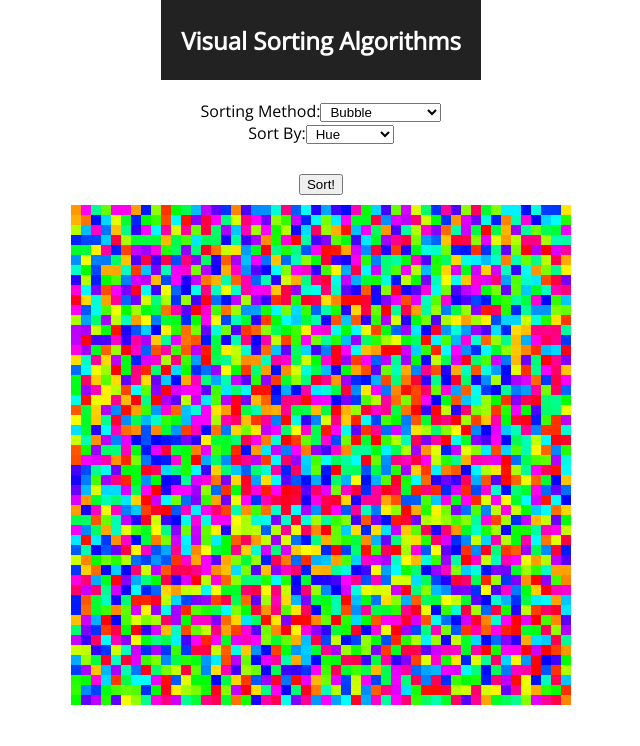
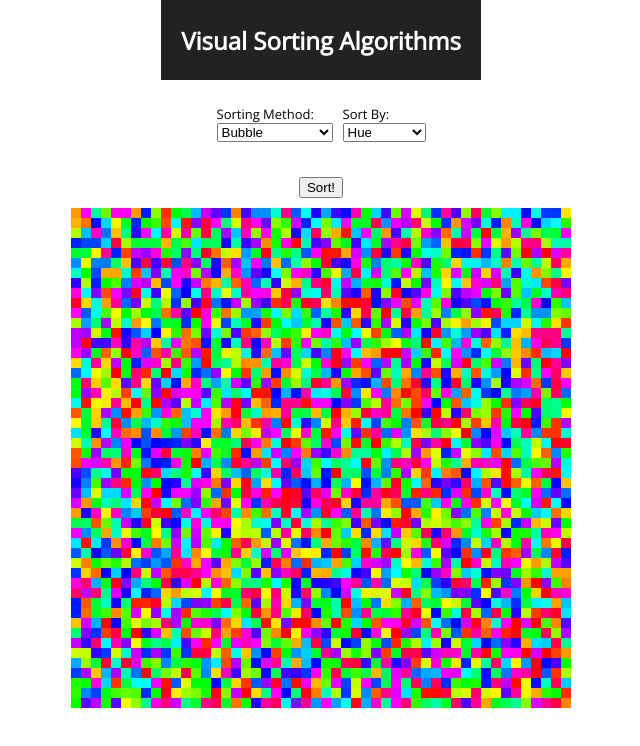
Before and after one commit to naomiajacobs/visualSortingAlgorithms, a React (Create React App) app: page / in a window 1280 px wide. Shown: the top 746 px of the page, without its empty margins (319-959 px from the left). Built offline with nearby package versions, Linux system fonts and the light colour scheme.

Commit message:
Shuffle boxes around, change default color

```diff
--- a/src/App.css
+++ b/src/App.css
@@ -23,8 +23,13 @@
 
 .options-container {
   padding: 20px;
+  display: flex;
 }
 
 .options {
-  padding-left: 5px;
+  padding: 5px;
+  display: flex;
+  flex-direction: column;
+  align-items: flex-start;
+  font-size: 13px;
 }
--- a/src/App.js
+++ b/src/App.js
@@ -29,14 +29,14 @@ class App extends Component {
           <h1 className="App-title">Visual Sorting Algorithms</h1>
         </header>
         <div className="options-container">
-          <div> Sorting Method:
-            <select className="options" onChange={this.changeSortingMethod} >
+          <div className="options">Sorting Method:
+            <select onChange={this.changeSortingMethod} >
               <option value="bubble">Bubble</option>
               <option value="cocktailShaker">Cocktail Shaker</option>
             </select>
           </div>
-          <div> Sort By:
-            <select className="options" onChange={this.changeSortBy} >
+          <div className="options">Sort By:
+            <select onChange={this.changeSortBy} >
               <option value="hue">Hue</option>
               <option value="saturation">Saturation</option>
               <option value="lightness">Lightness</option>
--- a/src/SortingVisualization.jsx
+++ b/src/SortingVisualization.jsx
@@ -32,7 +32,7 @@ class SortingVisualization extends Component {
   }
 
   generateRandomColor(sortBy) {
-    let h = 200;
+    let h = 160;
     let s = 100;
     let l = 50;
     if (sortBy === 'hue') { h = this.rand(1, 360); } // color hue between 1 and 360
```
